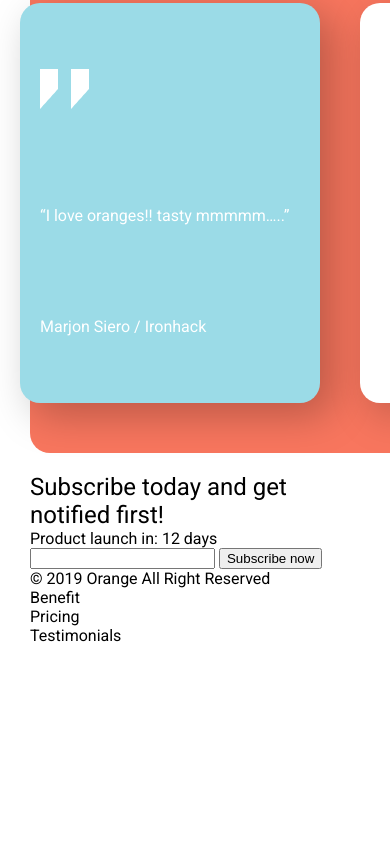
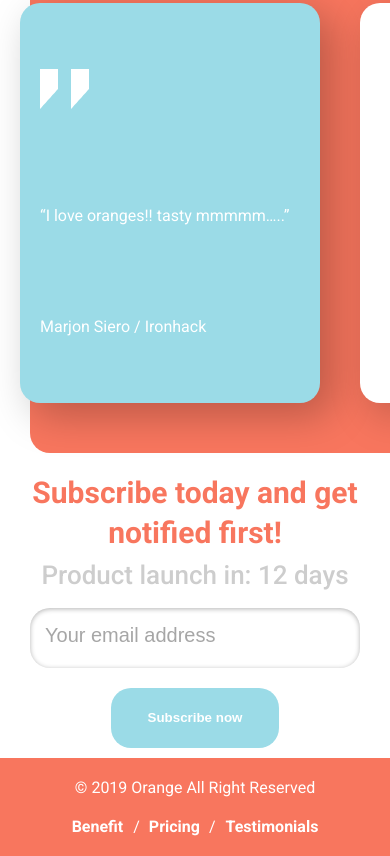
Before and after one commit to tomasyaya/ux-figma-project, a plain HTML site: page index.html in a window 390 px wide. Shown: the part 3399-4255 px from the top of the page. Before the commit the page ends 4044 px from the top, so only its background shows below. Drawn offline with Linux system fonts and the light colour scheme.

Commit message:
mobile done

```diff
--- a/index.html
+++ b/index.html
@@ -11,6 +11,7 @@
     />
     <link rel="stylesheet" href="./styles/reset.css" />
     <link rel="stylesheet" href="./styles/mobile-style.css" />
+    <link rel="stylesheet" href="./styles/desktop-style.css" />
   </head>
   <body>
     <header class="row">
@@ -152,11 +153,15 @@
       </section>
       <section class="row">
         <div class="container">
-          <div>
+          <div class="subscribe">
             <h2>Subscribe today and get notified first!</h2>
             <p>Product launch in: 12 days</p>
             <form>
-              <input type="email" name="email" />
+              <input
+                type="email"
+                name="email"
+                placeholder="Your email address"
+              />
               <button type="submit">Subscribe now</button>
             </form>
           </div>
--- /dev/null
+++ b/styles/desktop-style.css
@@ -0,0 +1,8 @@
+@media (min-width: 1025px) {
+  .container {
+    padding: 0;
+    max-width: 1025px;
+    width: 100%;
+    margin: 0 auto;
+  }
+}
--- a/styles/mobile-style.css
+++ b/styles/mobile-style.css
@@ -276,3 +276,103 @@ div .testimonials-card:last-child img {
   margin-left: -40px;
   padding-left: 10px;
 }
+
+/* ---- SUBSCRIBE --- */
+
+.subscribe h2 {
+  font-style: normal;
+  font-weight: bold;
+  font-size: 30px;
+  line-height: 40px;
+  text-align: center;
+  color: #f8765e;
+}
+
+.subscribe p {
+  /* Mobile2 */
+  font-style: normal;
+  font-weight: 500;
+  font-size: 26px;
+  line-height: 45px;
+  color: #cdcdcd;
+  text-align: center;
+}
+
+.subscribe form {
+  width: 100%;
+  display: flex;
+  flex-direction: column;
+}
+
+.subscribe input {
+  background: #ffffff;
+  box-shadow: inset 0px 1px 5px rgba(0, 0, 0, 0.3);
+  border-radius: 20px;
+  border: none;
+  width: 100%;
+  height: 60px;
+  margin: 10px auto;
+  padding-left: 15px;
+}
+
+.subscribe input::placeholder {
+  color: gray;
+  opacity: 0.7;
+  font-size: 20px;
+}
+
+.subscribe button {
+  width: 168px;
+  height: 60px;
+  background: #9bdbe7;
+  border-radius: 20px;
+  margin: 10px auto;
+  border: none;
+  color: white;
+  font-weight: bold;
+}
+
+/* ---- FOOTER ---- */
+
+footer {
+  background-color: #f8765e;
+  padding: 20px 0;
+  color: white;
+  font-weight: bold;
+}
+
+footer .container {
+  display: flex;
+  justify-content: center;
+  flex-direction: column;
+  align-items: center;
+}
+
+footer ul {
+  display: flex;
+  margin-top: 20px;
+  justify-content: space-around;
+}
+
+footer a {
+  color: white;
+  font-weight: bold;
+}
+
+footer ul li:nth-child(2) {
+  margin: 0 10px;
+}
+
+footer ul li:nth-child(2):after {
+  content: "/";
+  width: 3px;
+  color: white;
+  margin-left: 5px;
+}
+
+footer ul li:nth-child(2):before {
+  content: "/";
+  width: 3px;
+  color: white;
+  margin-right: 5px;
+}
```
